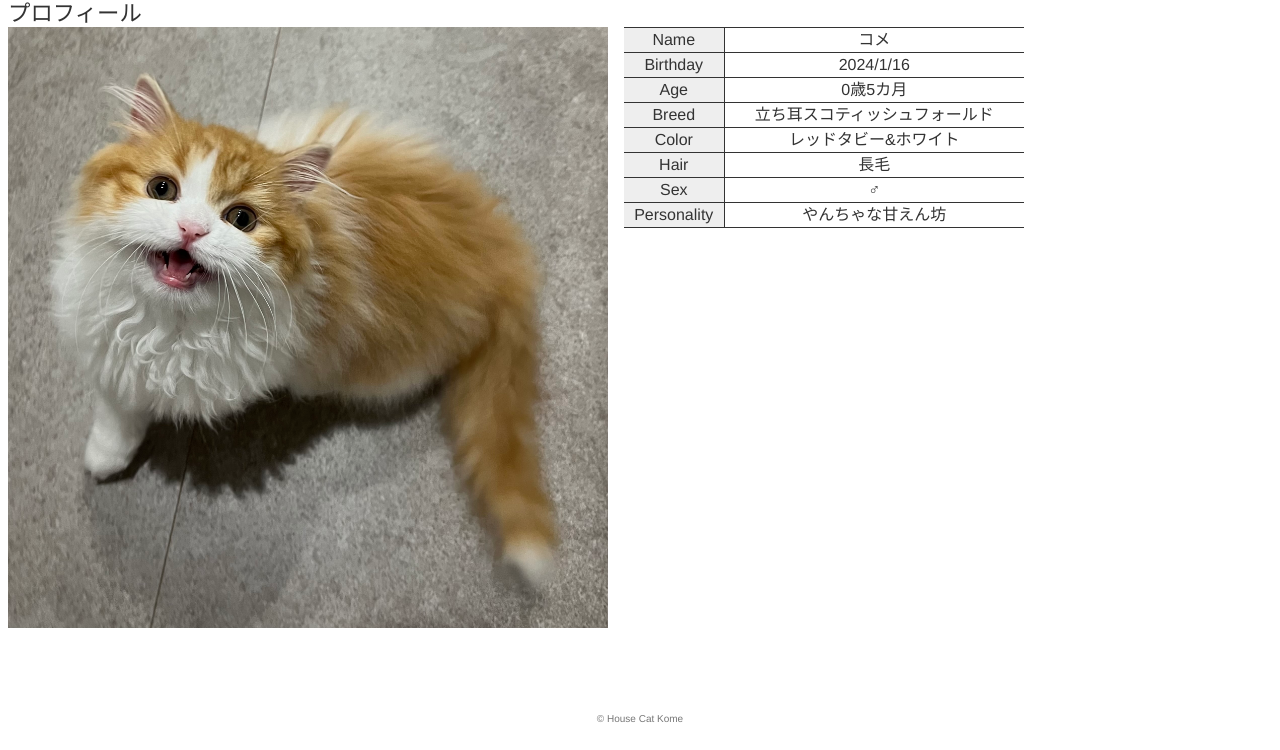
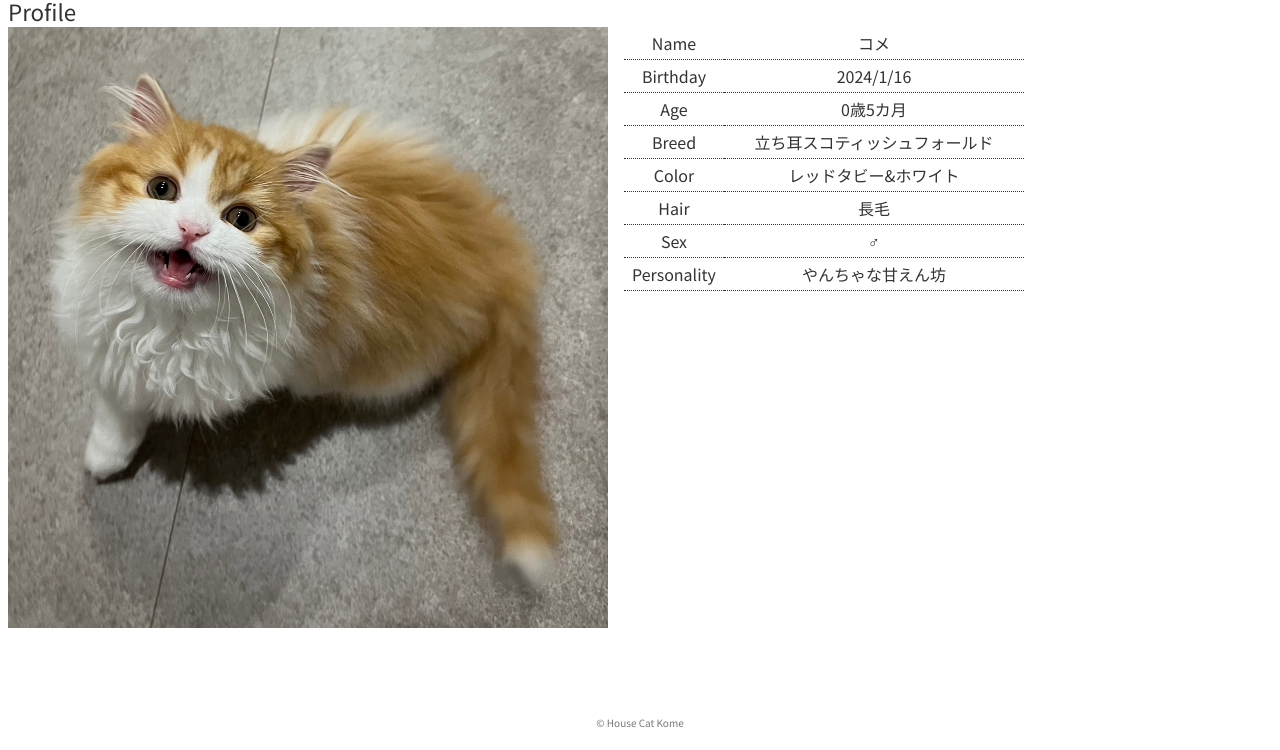
Before and after one commit to mnaoki-github/kome_hp, a plain HTML site: page profile.html in a window 1280 px wide. Shown: the part 50-800 px from the top of the page. Drawn offline with Linux system fonts and the light colour scheme.

Commit message:
font change

```diff
--- a/profile.html
+++ b/profile.html
@@ -8,6 +8,9 @@
     <meta name="description" content="家猫コメのホームページ">
     <link rel="stylesheet" href="style.css">
     <link rel="icon" href="img/favicon.ico">
+    <link rel="preconnect" href="https://fonts.googleapis.com">
+<link rel="preconnect" href="https://fonts.gstatic.com" crossorigin>
+<link href="https://fonts.googleapis.com/css2?family=Noto+Sans+JP:wght@100..900&display=swap" rel="stylesheet">
     <!-- Google tag (gtag.js) -->
     <script async src="https://www.googletagmanager.com/gtag/js?id=G-XES12S9FCE"></script>
     <script>
@@ -35,7 +38,7 @@
         </div>
     </header class=>
     <div class="container">
-        <h2>プロフィール</h2>
+        <h2>Profile</h2>
         <div class="profile-contents">
             <div class="profile-img">
                 <img src="img/profile.jpg" alt="profile picture">
--- a/style.css
+++ b/style.css
@@ -1,14 +1,12 @@
 @charset "utf-8";
-
 
 /* initialize */
 :root {
     --max-contents-widht: 1280px;
 }
 
+* {
 
-* {
-    font-family: 'Franklin Gothic Medium', 'Arial Narrow', Arial, sans-serif;
     margin: 0;
     padding: 0;
     box-sizing: border-box;
@@ -17,6 +15,7 @@
 
 html {
     font-size: 100%;
+    font-family: 'Noto Sans JP', sans-serif;
 
 }
 
@@ -74,18 +73,11 @@ table {
 
 th {
     font-weight: normal;
-    border-right: 1px solid #333;
-    background-color: #eee;
-
-}
-th:last-child{
-    border-right: none;
 }
 
 tr {
-    line-height: 1.5;
-    border-top: 1px solid #333;
-    border-bottom:1px solid #333;
+    line-height: 2;
+    border-bottom: 1px dotted #333;
 }
 
 
@@ -131,14 +123,16 @@ footer {
 
 /* profile */
 .profile-contents {
-    margin:0 auto;
+    margin: 0 auto;
     text-align: center;
 }
-.profile-contents .table{
-margin-top:16px;
+
+.profile-contents .table {
+    margin-top: 16px;
 }
-.profile-contents .table th{
- width: 100px;
+
+.profile-contents .table th {
+    width: 100px;
 }
 
 
@@ -173,7 +167,7 @@ margin-top:16px;
         min-width: 400px;
     }
 
-    .profile-contents .table{
-        margin-top:0;
-        }
+    .profile-contents .table {
+        margin-top: 0;
+    }
 }
```
Also changed, not shown: blog.html (+3 -0 lines), contact.html (+3 -0 lines), index.html (+3 -0 lines), policy.html (+3 -0 lines).
